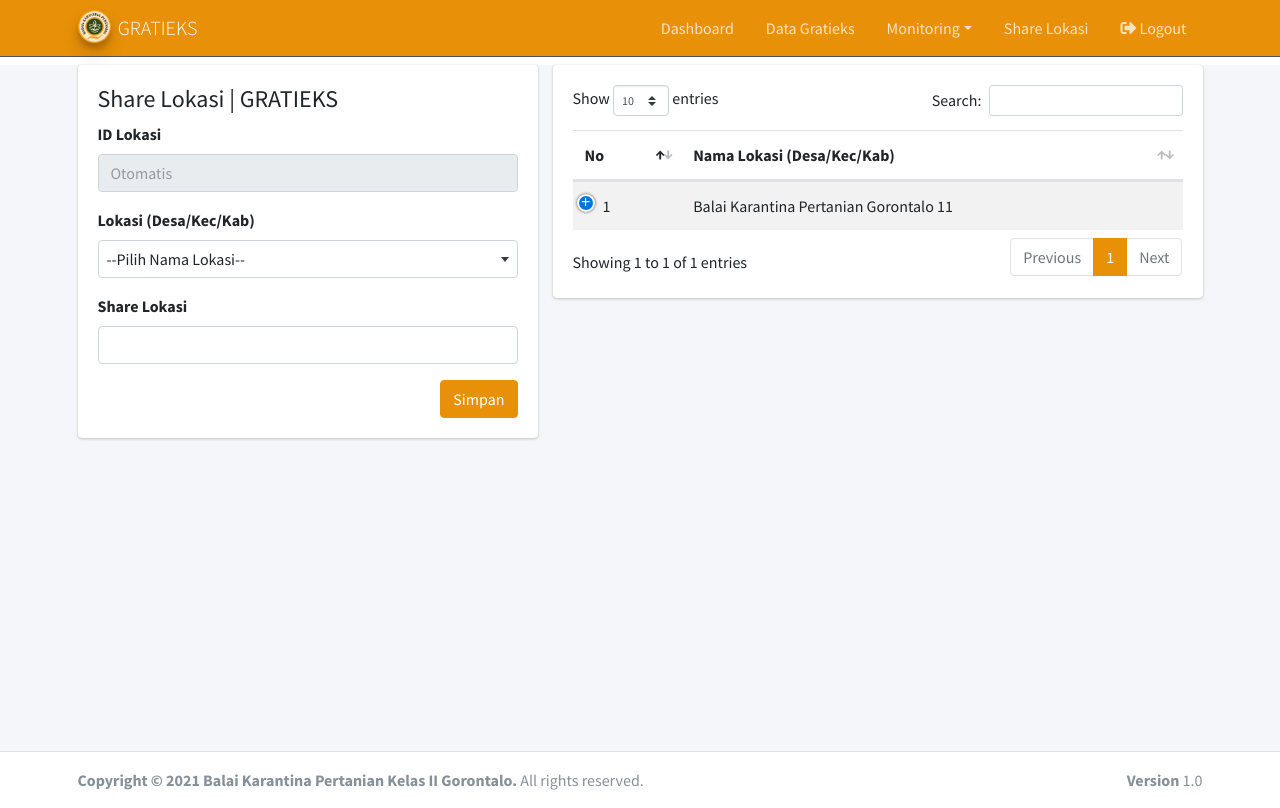
After one commit to hectast/newGRATIEKS, a PHP site: page /newGRATIEKS/views/page/lokasi/lokasi.php in a window 1280 px wide. The commit adds this page. Run offline with PHP 8.4, Linux system fonts and the light colour scheme; data comes from the database, SQL or seed files in the repository; tables that the repository leaves empty hold one stand-in row (values such as "Sample post"); some libraries are stand-ins or nearby versions.

Commit message:
crud share lokasi

```diff
--- a/views/layout/navbar.php
+++ b/views/layout/navbar.php
@@ -28,6 +28,9 @@
                     </ul>
                   </li>
                   <li class="nav-item">
+                      <a href="<?= $url ?>views/page/lokasi/lokasi.php" class="nav-link nvlnk">Share Lokasi</a>
+                  </li>
+                  <li class="nav-item">
                       <a class="nav-link nvlnk" href="<?= $url; ?>app/logout.php" onclick="confirm('Yakin ingin keluar dari halaman ini?')">
                           <i class="fas fa-sign-out-alt"></i>
                           Logout
--- /dev/null
+++ b/views/page/lokasi/lokasi.php
@@ -0,0 +1,88 @@
+<?php
+    $jdl = "Share Lokasi";
+    $ttl = $jdl . " | GRATIEKS";
+?>
+
+
+<?php include "../../../koneksi.php" ?>
+
+<?php include 'lokasi_post.php'; ?>
+
+<?php include "../../layout/header.php" ?>
+
+<?php include "../../layout/navbar.php"; ?>
+
+<!-- Content Wrapper. Contains page content -->
+<div class="content-wrapper">
+    <div class="content">
+        <div class="container">
+            <div class="row mt-2">
+            <div class="col-md-5">
+                <div class="card">
+                    <div class="card-body">
+                        <h4><?= $ttl; ?></h4>
+                        <form action="" method="post">
+                            <div class="form-group mb-3">
+                                <label>ID Lokasi</label>
+                                <input type="text" class="form-control" placeholder="Otomatis" disabled>
+                            </div>
+                            <div class="form-group mb-3">
+                                <label for="lokasi">Lokasi (Desa/Kec/Kab)</label>
+
+                                <select class="form-control select2bs4" id="Lokasi" name="nama_lokasi">
+                                    <option>--Pilih Nama Lokasi--</option>
+                                    <?php
+                                        $query = "SELECT * FROM tbl_gratieks";
+                                        $to = $mysqli->prepare($query);
+                                        $to->execute();
+                                        $result_lokasi = $to->get_result();
+                                        while ($row_lokasi = $result_lokasi->fetch_object()) {
+                                            echo"";
+                                    ?>
+                                            <option value="<?= $row_lokasi->kec; ?>"><?= $row_lokasi->kec; ?></option>
+                                    <?php
+                                            echo"";
+                                        }
+
+                                    ?>
+                                </select>
+                            </div>
+                            <div class="form-group mb-3">
+                                <label for="share_lokasi">Share Lokasi</label>
+                                <input type="text" id="share_lokasi" name="share_lokasi" class="form-control">
+                            </div>
+
+                            <button type="submit" name="simpan_data" class="btn btn-primary float-right">Simpan</button>
+                        </form>
+                    </div>
+                </div>
+            </div>
+            <div class="col-md-7">
+                <div class="card">
+                    <div class="card-body">
+                    <table id="example1" class="table table-striped">
+                    <thead>
+                        <tr>
+                            <th>No</th>
+                            <th>Nama Lokasi (Desa/Kec/Kab)</th>
+                            <th>Share Lokasi</th>
+                            <th>Aksi</th>
+                        </tr>
+                    </thead>
+                    <tbody>
+                        <?php tampil_data($mysqli); ?>
+                    </tbody>
+                </table>
+                    </div>
+                </div>
+            </div>
+
+        </div>
+        </div>
+    </div>
+</div>
+<!-- /.content-wrapper -->
+
+<?php include '../../layout/footer.php'; ?>
+
+<?php include '../..//layout/js.php'; ?>
--- /dev/null
+++ b/views/page/lokasi/lokasi_function.php
@@ -0,0 +1,109 @@
+<?php
+
+function tampil_data($mysqli)
+{
+
+    $no = 1;
+    $query = "SELECT * FROM lokasi";
+    $result = $mysqli->query($query);
+    while($row = mysqli_fetch_assoc($result)){
+    	$id_lokasi1 = $row['id'];
+    ?>
+    <tr>
+    <td><?= $no++; ?></td>
+    <td><?= $row['nama_lokasi']; ?> <?= $id_lokasi1 ?></td>
+    <td><a href="<?= $row['latlong']; ?>"><?= $row['latlong']; ?></a></td>
+    <td>
+    	<form action="" method="post">
+    	<input type="hidden" name="id_lokasi" value="<?= $id_lokasi1 ?>">
+    	<button type="button" class="btn btn-xs btn-info" data-toggle="modal" data-target="#defaultModal<?= $id_lokasi1; ?>"><i class="fa fa-edit"></i></button><button type="submit" name="hapus_data" onclick="return confirm('Yakin menghapus data ini?')" class="btn btn-xs btn-danger"><i class="fa fa-trash"></i></button>
+    	</form>
+    </td>
+   	</tr>
+
+   	<div class="modal fade" id="defaultModal<?= $id_lokasi1?>" tabindex="-1" role="dialog" aria-labelledby="defaultModalLabel" aria-hidden="true">
+            <div class="modal-dialog modal-dialog-centered">
+                <div class="modal-content">
+                    <form action="" method="POST">
+                        <div class="modal-header">
+                            <h5 class="modal-title" id="defaultModalLabel">Form Ubah Share Lokasi</h5>
+                            <button type="button" class="close" data-dismiss="modal" aria-label="Close">
+                                <span aria-hidden="true">&times;</span>
+                            </button>
+                        </div>
+                        <div class="modal-body">
+                            <input type="hidden" name="id_lokasi" value="<?= $id_lokasi1; ?>">
+                            <div class="form-group">
+                                <label for="pilih-lokasi">Nama Lokasi (Desa/Kec/Kab)</label>
+                                <select class="form-control select2 <?= $id_lokasi1; ?>" id="pilih-lokasi" name="nama_lokasi">
+                                    <option>--Pilih Lokasi--</option>
+                                    <?php
+                                    $query2 = "SELECT * FROM tbl_gratieks";
+                                    $to_lokasi2 = $mysqli->prepare($query2);
+                                    $to_lokasi2->execute();
+                                    $result_lokasi2 = $to_lokasi2->get_result();
+                                    while ($row_lokasi2 = $result_lokasi2->fetch_object()) {
+                                        if ($row_lokasi2->kec == $row['nama_lokasi']) {
+                                            echo "";
+                                    ?>
+                                            <option value="<?= $row_lokasi2->kec; ?>" selected><?= $row_lokasi2->kec; ?></option>
+                                        <?php
+                                            echo "";
+                                        } else {
+                                            echo "";
+                                        ?>
+                                            <option value="<?= $row_lokasi2->kec; ?>"><?= $row_lokasi2->kec; ?></option>
+                                    <?php
+                                            echo "";
+                                        }
+                                    }
+                                    ?>
+                                </select>
+
+
+                            </div>
+                            <div class="form-group">
+                                <label for="link_lokasi" class="col-form-label">Share Lokasis</label>
+                                <input type="text" id="link_lokasi" name="link_lokasi" class="form-control" value="<?= $row['latlong']
+                                ; ?>">
+                            </div>
+                        </div>
+                        <div class="modal-footer">
+                            <button type="submit" name="ubah_data" class="btn mb-2 btn-primary">Simpan Perubahan</button>
+                        </div>
+
+                    </form>
+                </div>
+            </div>
+        </div>
+
+		<script src="../../../assets/plugins/select2/js/select2.full.min.js"></script>
+        <script>
+              $('.select2.<?= $id_lokasi1; ?>').select2({
+                theme: 'bootstrap4',
+              });
+        </script>
+<?php
+     }
+}
+
+function simpan_data($nama_lokasi, $link_lokasi, $mysqli)
+{
+    $save = $mysqli->prepare("INSERT INTO lokasi (nama_lokasi,latlong) VALUES ('$nama_lokasi','$link_lokasi')");
+    $save->execute();
+}
+
+
+function hapus_data($id_lokasi, $mysqli)
+{
+    $delete = $mysqli->prepare("DELETE FROM lokasi WHERE id='$id_lokasi'");
+    $delete->execute();
+}
+
+function ubah_data($id_lokasi, $lokasi, $nama_lokasi, $mysqli)
+{
+    $update = $mysqli->prepare("UPDATE lokasi SET nama_lokasi='$lokasi', latlong='$nama_lokasi' WHERE id='$id_lokasi'");
+    $update->execute();
+}
+
+ ?>
--- /dev/null
+++ b/views/page/lokasi/lokasi_post.php
@@ -0,0 +1,27 @@
+<?php
+include 'lokasi_function.php';
+
+if ( isset($_POST['simpan_data'])) {
+	$nama_lokasi = $_POST['nama_lokasi'];
+	$link_lokasi = $_POST['share_lokasi'];
+
+	simpan_data($nama_lokasi,$link_lokasi,$mysqli);
+}
+
+if ( isset($_POST['hapus_data']) ) {
+	$id_lokasi = $_POST['id_lokasi'];
+
+	hapus_data($id_lokasi,$mysqli);
+}
+
+if ( isset($_POST['ubah_data'])) {
+	$id_lokasi = $_POST['id_lokasi'];
+	$nama_lokasi = $_POST['nama_lokasi'];
+	$link_lokasi = $_POST['link_lokasi'];
+
+	ubah_data($id_lokasi,$nama_lokasi,$link_lokasi,$mysqli);
+}
+
+
+
+ ?>
```
